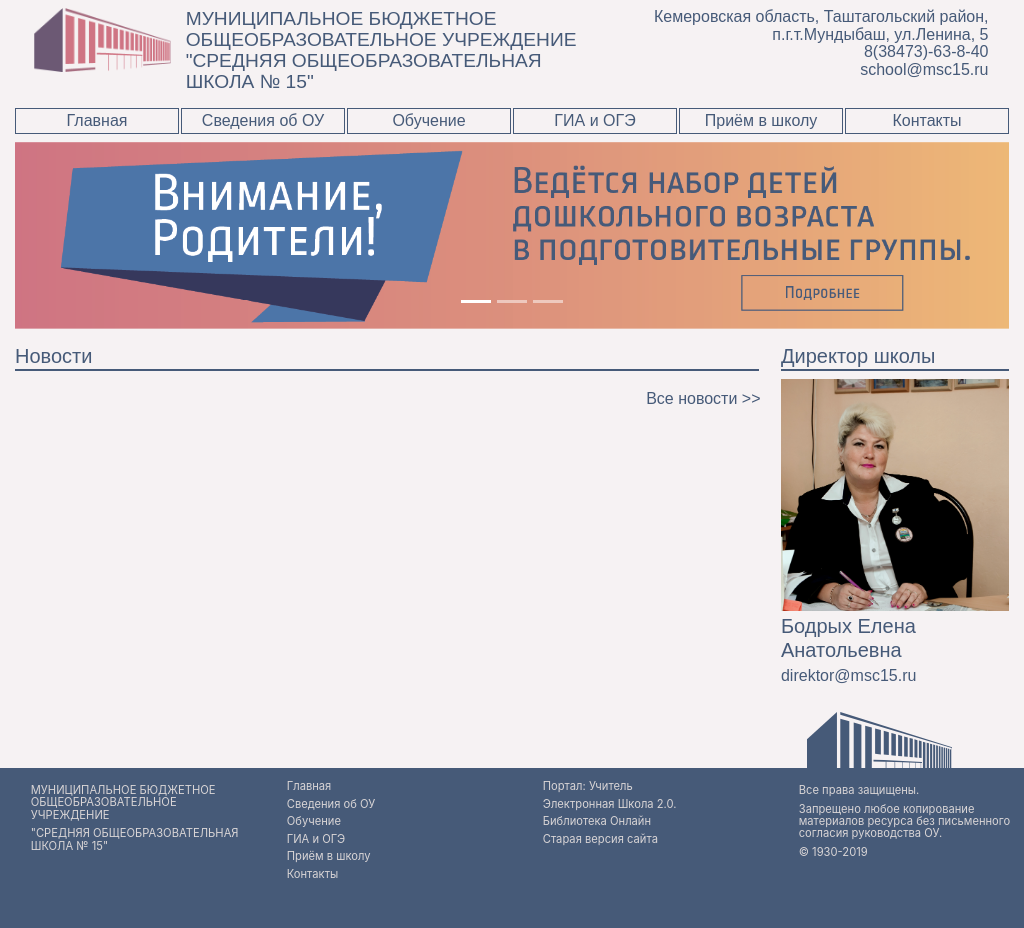
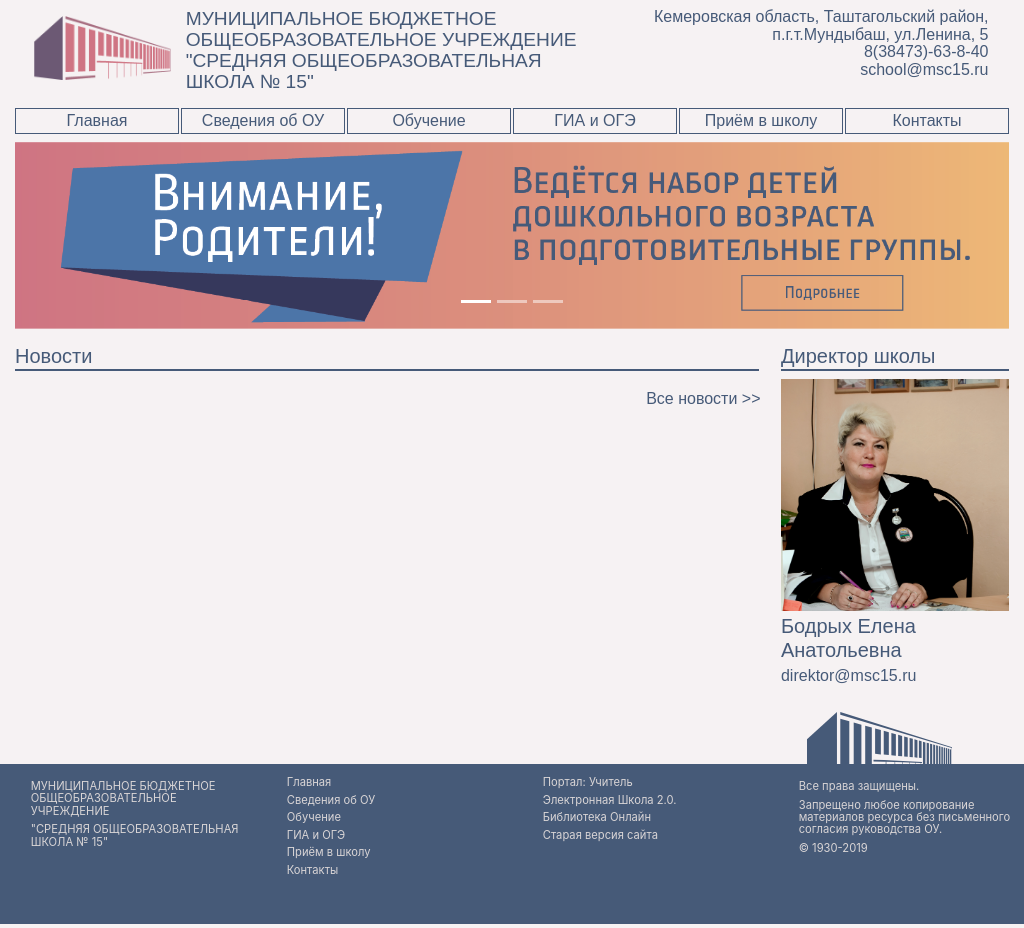
Before and after one commit to deniska69/msc15, a Django app: page / in a window 1024 px wide. Run offline with Django 3.2, Linux system fonts and the light colour scheme; data that the repository does not hold is empty; some libraries are stand-ins or nearby versions; some web fonts are replaced.

Commit message:
bug fix height col news last, on footer logo move down on -0.5vh

```diff
--- a/static/css/base.css
+++ b/static/css/base.css
@@ -6,7 +6,7 @@
 @media (min-width: 992px) and (max-width: 1199.98px) {
     .img_head {
     float: right;
-    margin-top: 1vh;
+    margin-top: 2vh;
     height: 8vh;
   }
   .text_head_l {
@@ -56,7 +56,7 @@
     font-size: 1rem;
   }
   .news_last {
-    min-height: 38vh;
+    min-height: 24vw;
     border-width: 0.3vh;
     border-style: solid;
     border-color: #465A78;
--- a/templates/base.html
+++ b/templates/base.html
@@ -65,7 +65,7 @@
     <!-- Футер -->
     <div class="container-fluid" style="padding: 0; margin-top: 3vh;">
       <div class="row no-gutters">
-        <img class="ftr_img" src="{% static "images/base/logo_footer.svg" %}" style="height: 7vh; margin-right: 7vw;">
+        <img class="ftr_img" src="{% static "images/base/logo_footer.svg" %}" style="height: 7vh; margin-right: 7vw; margin-bottom: -0.5vh;">
       </div>
       <div class="row no-gutters ftr">
         <div class="col ftr-col ftr_text">
```
Also changed, not shown: static/images/base/57042A9E.jpg (deleted), static/images/base/logo_footer.png (deleted).
